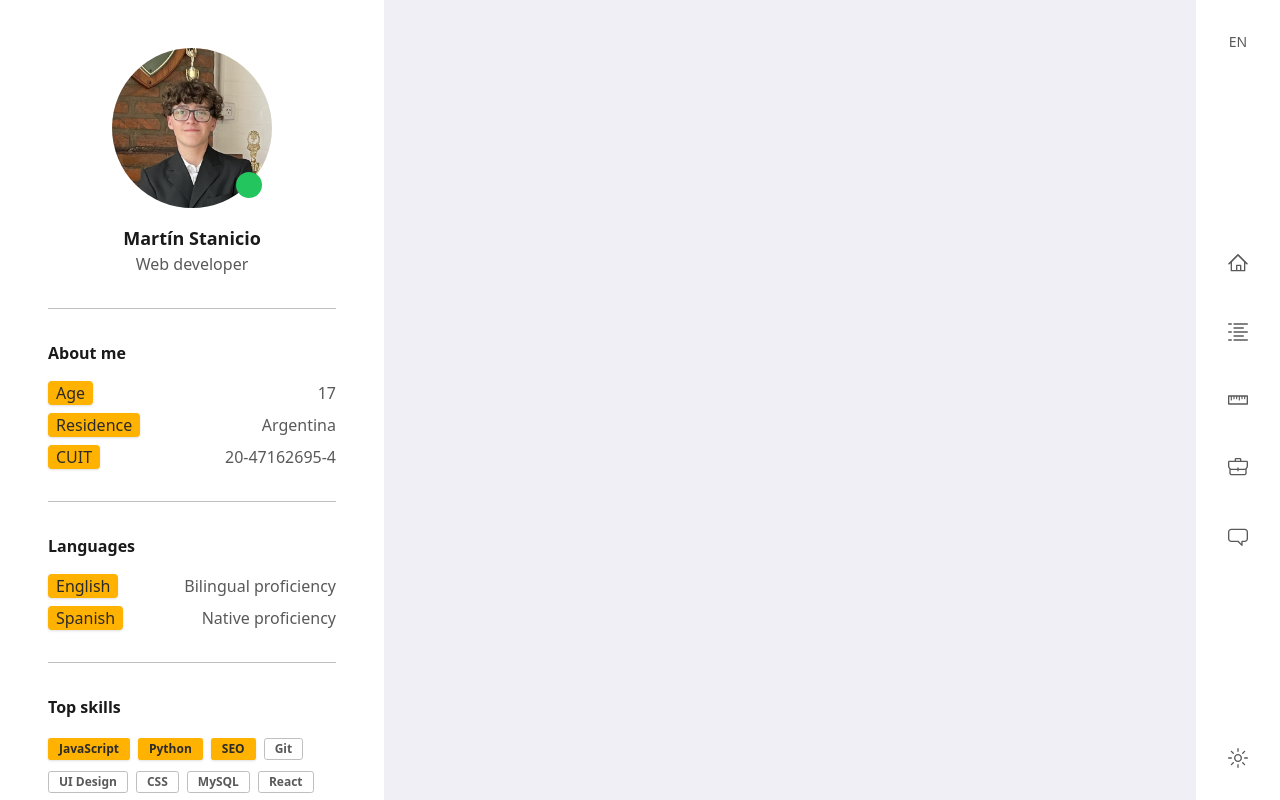
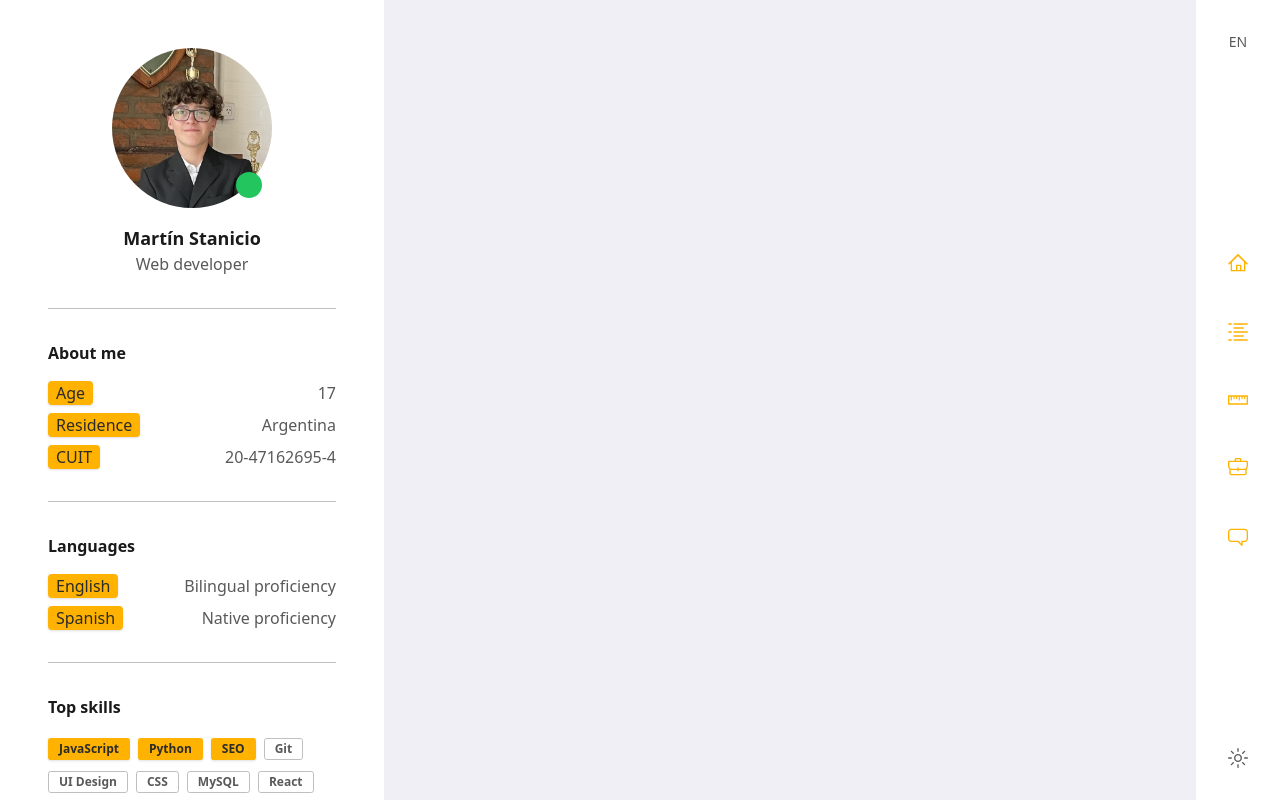
Before and after one commit to martinstanicio/portfolio, an Astro site: page /en in a window 1280 px wide. Built offline with nearby package versions, Linux system fonts and the light colour scheme; Astro itself is replaced by a stand-in of ours.

Commit message:
update nav buttons' style

```diff
--- a/src/components/nav.tsx
+++ b/src/components/nav.tsx
@@ -35,7 +35,7 @@ export default function Nav({ lang, ...props }: Props) {
       <ul className="space-y-8">
         {links.map(({ label, href, icon: Icon }, i) => (
           <li key={i}>
-            <Button variant="ghost" size="icon" asChild>
+            <Button variant="link" size="icon" asChild>
               <a href={href}>
                 <Icon className="h-5 w-5" />
                 <span className="sr-only">{label}</span>
```
